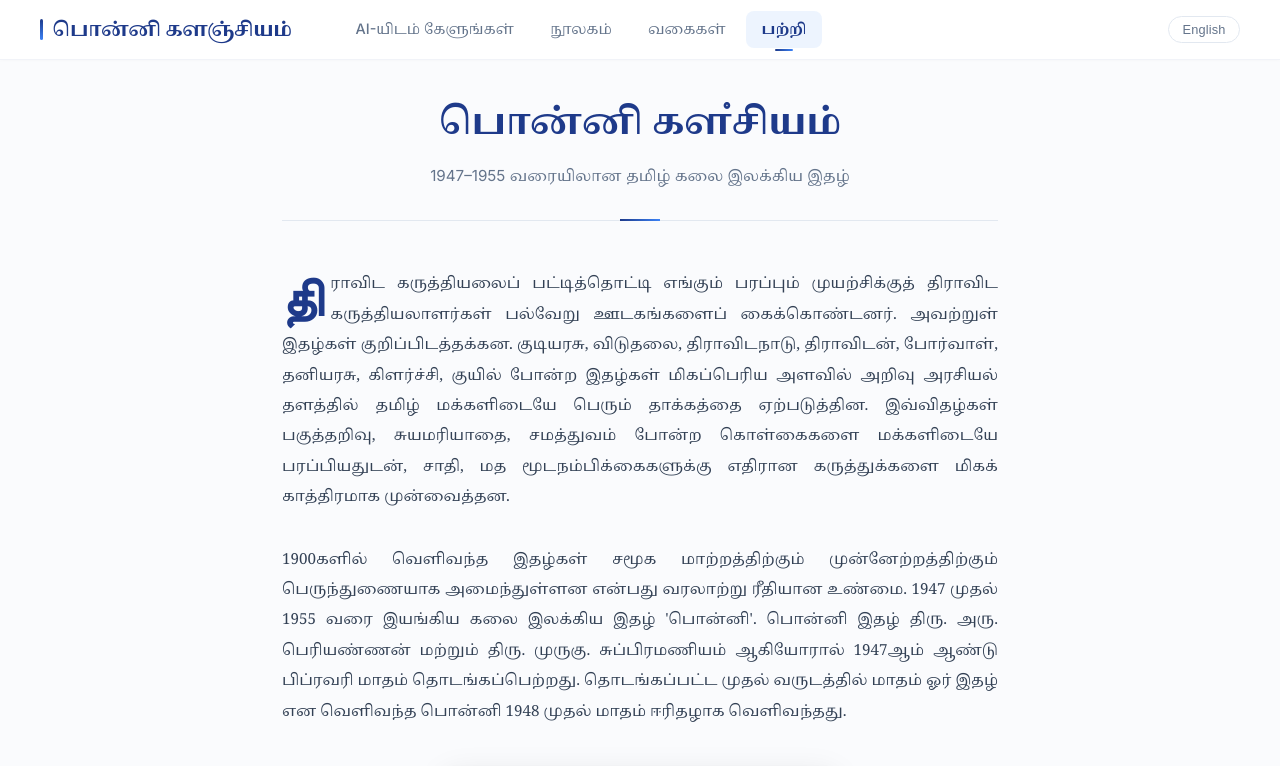
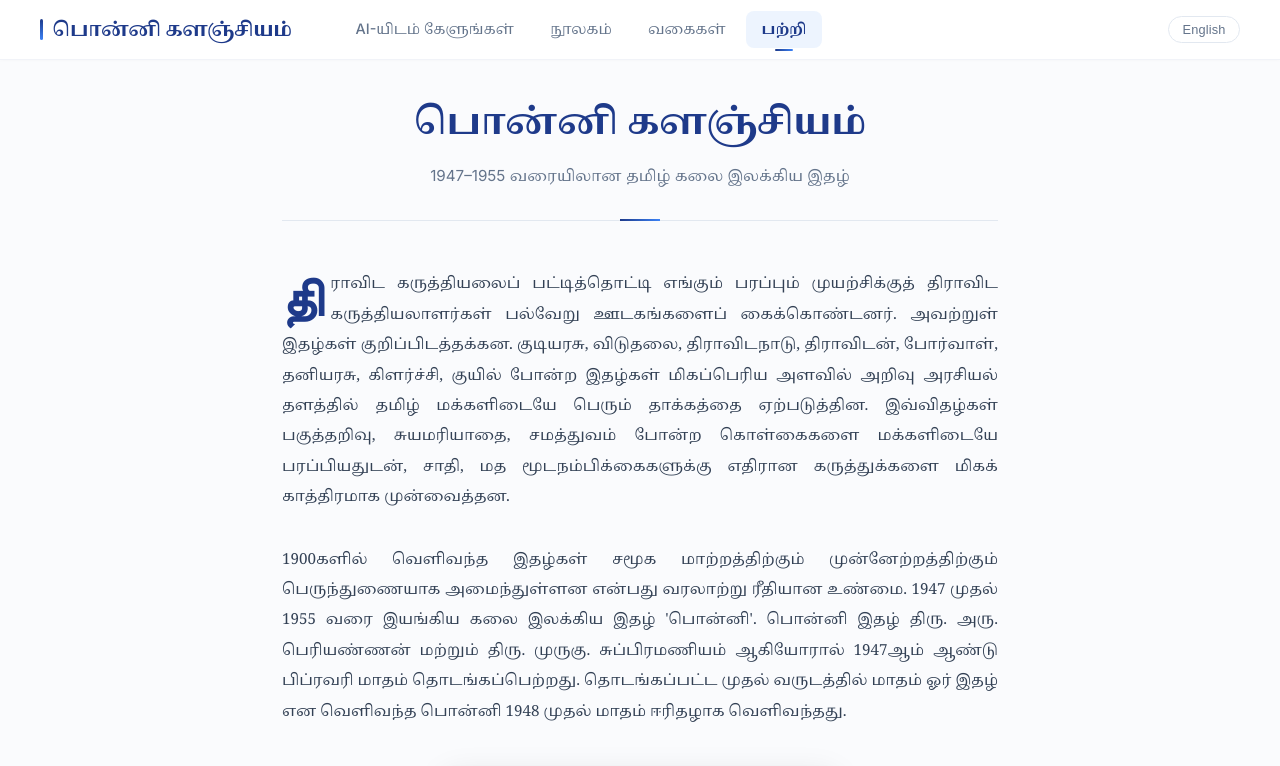
Before and after one commit to dckapponni/PonniRAG, a React (Create React App) app in the folder frontend/: page /about in a window 1280 px wide. Shown: the top 766 px of the page. Built offline with nearby package versions, Linux system fonts and the light colour scheme; no server answers.

Commit message:
Fixed spelling mistake in about page

```diff
--- a/frontend/src/pages/About.js
+++ b/frontend/src/pages/About.js
@@ -4,7 +4,7 @@ const About = ({ language }) => {
   return (
     <div className="about-container">
       <div className="about-header">
-        <h2 className="about-heading">{language === 'ta' ? 'பொன்னி களํசியம்' : 'Ponni Archive'}</h2>
+        <h2 className="about-heading">{language === 'ta' ? 'பொன்னி களஞ்சியம்' : 'Ponni Archive'}</h2>
         <p className="about-subtitle">
           {language === 'ta'
             ? '1947–1955 வரையிலான தமிழ் கலை இலக்கிய இதழ்'
```
